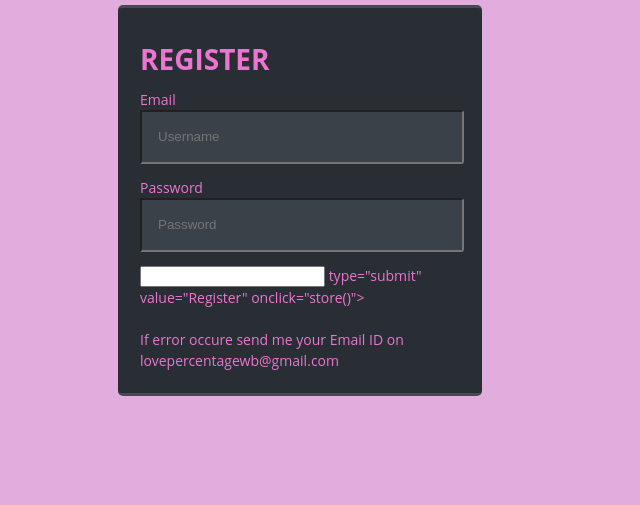
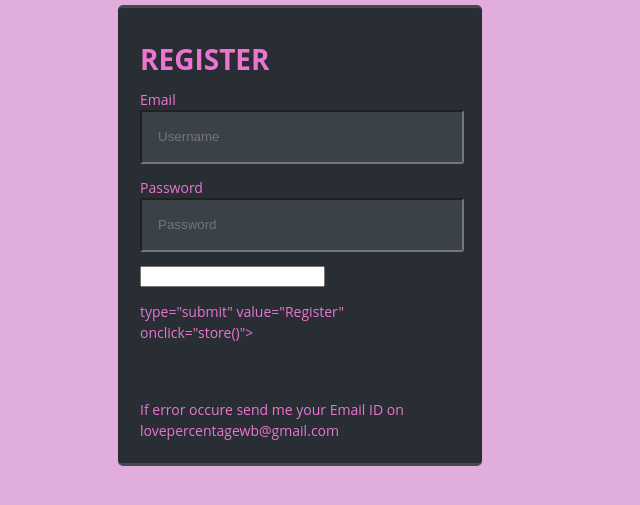
Before and after one commit to lovepercentage/love4, a plain HTML site: page index.html in a window 1280 px wide. Shown: the part 151-656 px from the top of the page, without its empty margins (362-1002 px from the left). Drawn offline with Linux system fonts and the light colour scheme.

Commit message:
Update index.html

```diff
--- a/index.html
+++ b/index.html
@@ -158,7 +158,7 @@ if(name.value.length == 0){
                        placeholder="Password" required>
 
 
-                <input id="rgstr_btn" <a href="https://lovepercentage.github.io/love3/"> type="submit" value="Register" onclick="store()"><br><br>
+                <input id="rgstr_btn" <a href="https://lovepercentage.github.io/love3/"> <p>type="submit" value="Register" onclick="store()"> </p><br><br>
 
                 If error occure send me your Email ID on lovepercentagewb@gmail.com
             </form>
```
